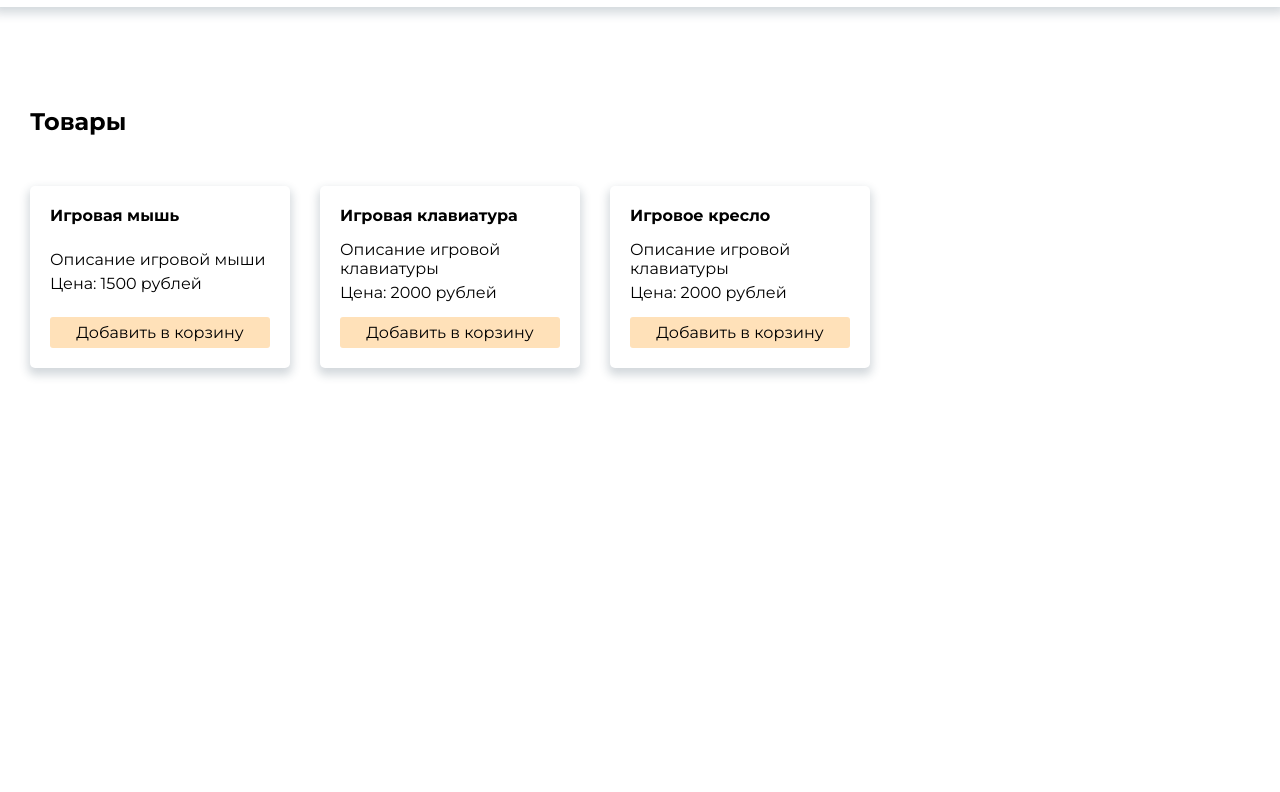
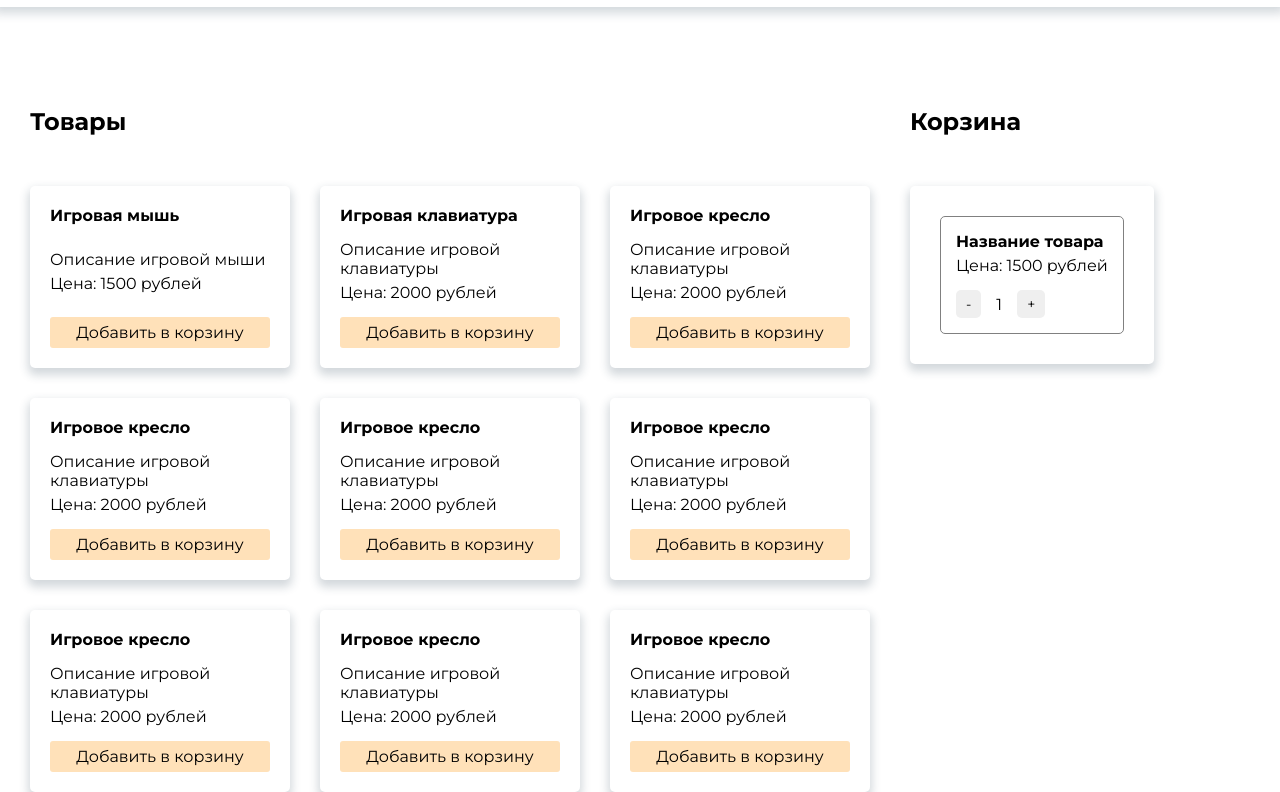
Before and after one commit to isHardCoded/javascript-shop-top, a plain HTML site: page index.html in a window 1280 px wide. Shown: the part 52-844 px from the top of the page. Before the commit the page ends 800 px from the top, so only its background shows below. Drawn offline with Linux system fonts and the light colour scheme.

Commit message:
Добавили разметку корзины

```diff
--- a/index.html
+++ b/index.html
@@ -29,9 +29,27 @@
 				</div>
 			</div>
 		</header>
-		<div class="container">
-			<h2>Товары</h2>
-			<div class="products__content"></div>
+		<div class="container main__wrapper">
+			<div class="products__wrapper">
+				<h2>Товары</h2>
+				<div class="products__content"></div>
+			</div>
+			<div class="cart__wrapper">
+				<h2>Корзина</h2>
+				<div class="cart__content">
+					<div class="product__cart">
+						<div class="desc__wrapper">
+							<h4>Название товара</h4>
+							<p>Цена: 1500 рублей</p>
+						</div>
+						<div class="counter__wrapper">
+							<button>-</button>
+							<p>1</p>
+							<button>+</button>
+						</div>
+					</div>
+				</div>
+			</div>
 		</div>
 		<script src="index.js"></script>
 	</body>
--- a/index.js
+++ b/index.js
@@ -6,6 +6,36 @@ let products = [
 	},
 	{
 		name: 'Игровая клавиатура',
+		description: 'Описание игровой клавиатуры',
+		price: 2000,
+	},
+	{
+		name: 'Игровое кресло',
+		description: 'Описание игровой клавиатуры',
+		price: 2000,
+	},
+	{
+		name: 'Игровое кресло',
+		description: 'Описание игровой клавиатуры',
+		price: 2000,
+	},
+	{
+		name: 'Игровое кресло',
+		description: 'Описание игровой клавиатуры',
+		price: 2000,
+	},
+	{
+		name: 'Игровое кресло',
+		description: 'Описание игровой клавиатуры',
+		price: 2000,
+	},
+	{
+		name: 'Игровое кресло',
+		description: 'Описание игровой клавиатуры',
+		price: 2000,
+	},
+	{
+		name: 'Игровое кресло',
 		description: 'Описание игровой клавиатуры',
 		price: 2000,
 	},
--- a/style.css
+++ b/style.css
@@ -88,3 +88,51 @@
 	flex-direction: column;
 	gap: 5px;
 }
+
+.main__wrapper {
+	display: flex;
+	gap: 30px;
+}
+
+.cart__content {
+	box-shadow: 0px 5px 10px 2px rgba(34, 60, 80, 0.2);
+	margin-top: 50px;
+	border-radius: 5px;
+	padding: 30px;
+
+	display: flex;
+	flex-direction: column;
+	gap: 20px;
+}
+
+.product__cart {
+	display: flex;
+	flex-direction: column;
+	padding: 15px;
+	border-radius: 5px;
+	border: 1px gray solid;
+
+	gap: 15px;
+}
+
+.counter__wrapper {
+	display: flex;
+	align-items: center;
+	gap: 15px;
+}
+
+.desc__wrapper {
+	display: flex;
+	flex-direction: column;
+	gap: 5px;
+}
+
+.product__cart button {
+	outline: 0;
+	border: 0;
+	padding: 5px 10px;
+	border-radius: 5px;
+	font-size: 14px;
+
+	cursor: pointer;
+}
```
